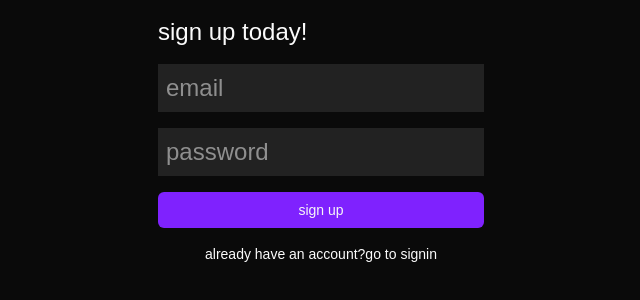
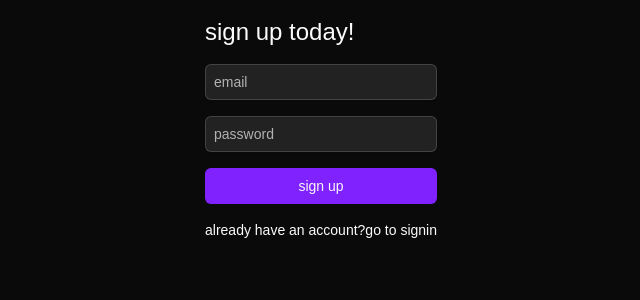
Before and after one commit to SplitTuss/laracraft.io, a Next.js app: page /signup in a window 1280 px wide. Shown: the top 300 px of the page, without its empty margins (319-959 px from the left). Built offline with nearby package versions, Linux system fonts and the light colour scheme; no server answers.

Commit message:
wired up auth forms and styling

```diff
--- a/src/app/profile/page.tsx
+++ b/src/app/profile/page.tsx
@@ -23,10 +23,13 @@ export default function ProfilePage() {
   };
 
   return (
-    <h1 className="flex flex-col max-w-md justify-center text-2xl mt-4">
-      Profile page coming soon...
+    <div className="flex flex-col items-center text-2xl mt-4">
+      <h1>Profile page</h1>
+      <br></br>
+      <h2>welcome, {session?.user?.email}</h2>
       <Button onClick={handleLogout}>logout</Button>
+      <br></br>
       <Link href="/">go home!</Link>
-    </h1>
+    </div>
   );
 }
--- a/src/app/signin/page.tsx
+++ b/src/app/signin/page.tsx
@@ -1,15 +1,15 @@
 'use client';
 
-import { Button } from '@/components/shadcn/Button';
-import { useAuth } from '@/client-auth/authContext';
 import Link from 'next/link';
 import { useRouter } from 'next/navigation';
 import { useEffect, useState } from 'react';
+import { useAuth } from '@/client-auth/authContext';
+import { Button } from '@/components/shadcn/Button';
+import { Input } from '@/components/shadcn/Input';
 
 export default function Signin() {
   const [email, setEmail] = useState('');
   const [password, setPassword] = useState('');
-  const [error, setError] = useState('');
   const [loading, setLoading] = useState(false);
 
   const { session, signin } = useAuth();
@@ -24,9 +24,11 @@ export default function Signin() {
 
   const handleSubmit = async (e: React.FormEvent<HTMLFormElement>) => {
     e.preventDefault();
+    setLoading(true);
 
-    const result = await signin('lara.loos26.05@gmail.com', 'password123');
-    console.log('you have been logged in', result);
+    const userData = await signin(email, password);
+    console.log('you have been logged in', userData);
+    setLoading(false);
   };
 
   return (
@@ -34,8 +36,18 @@ export default function Signin() {
       <form className="max-w-md" onSubmit={handleSubmit}>
         <h1>log in!</h1>
         <div className="flex flex-col py-4">
-          <input placeholder="email" className="bg-accent p-2 mb-4" type="email" />
-          <input placeholder="password" className="bg-accent p-2 mb-4" type="password" />
+          <Input
+            placeholder="email"
+            className="bg-accent p-2 mb-4"
+            type="email"
+            onChange={(e) => setEmail(e.target.value)}
+          />
+          <Input
+            placeholder="password"
+            className="bg-accent p-2 mb-4"
+            type="password"
+            onChange={(e) => setPassword(e.target.value)}
+          />
           <Button type="submit" disabled={loading}>
             sign in
           </Button>
--- a/src/app/signup/page.tsx
+++ b/src/app/signup/page.tsx
@@ -5,11 +5,11 @@ import { useAuth } from '@/client-auth/authContext';
 import Link from 'next/link';
 import { useRouter } from 'next/navigation';
 import { useState, useEffect } from 'react';
+import { Input } from '@/components/shadcn/Input';
 
 export default function Signup() {
   const [email, setEmail] = useState('');
   const [password, setPassword] = useState('');
-  const [error, setError] = useState('');
   const [loading, setLoading] = useState(false);
 
   const { session, signup } = useAuth();
@@ -24,9 +24,11 @@ export default function Signup() {
 
   const handleSubmit = async (e: React.FormEvent<HTMLFormElement>) => {
     e.preventDefault();
+    setLoading(true);
 
-    const result = await signup('lara.loos26.05@gmail.com', 'password123');
-    console.log(result);
+    const userData = await signup(email, password);
+    console.log(userData);
+    setLoading(false);
   };
 
   return (
@@ -34,8 +36,18 @@ export default function Signup() {
       <form className="max-w-md" onSubmit={handleSubmit}>
         <h1>sign up today!</h1>
         <div className="flex flex-col py-4">
-          <input placeholder="email" className="bg-accent p-2 mb-4" type="email" />
-          <input placeholder="password" className="bg-accent p-2 mb-4" type="password" />
+          <Input
+            placeholder="email"
+            className="bg-accent p-2 mb-4"
+            type="email"
+            onChange={(e) => setEmail(e.target.value)}
+          />
+          <Input
+            placeholder="password"
+            className="bg-accent p-2 mb-4"
+            type="password"
+            onChange={(e) => setPassword(e.target.value)}
+          />
           <Button type="submit" disabled={loading}>
             sign up
           </Button>
```
